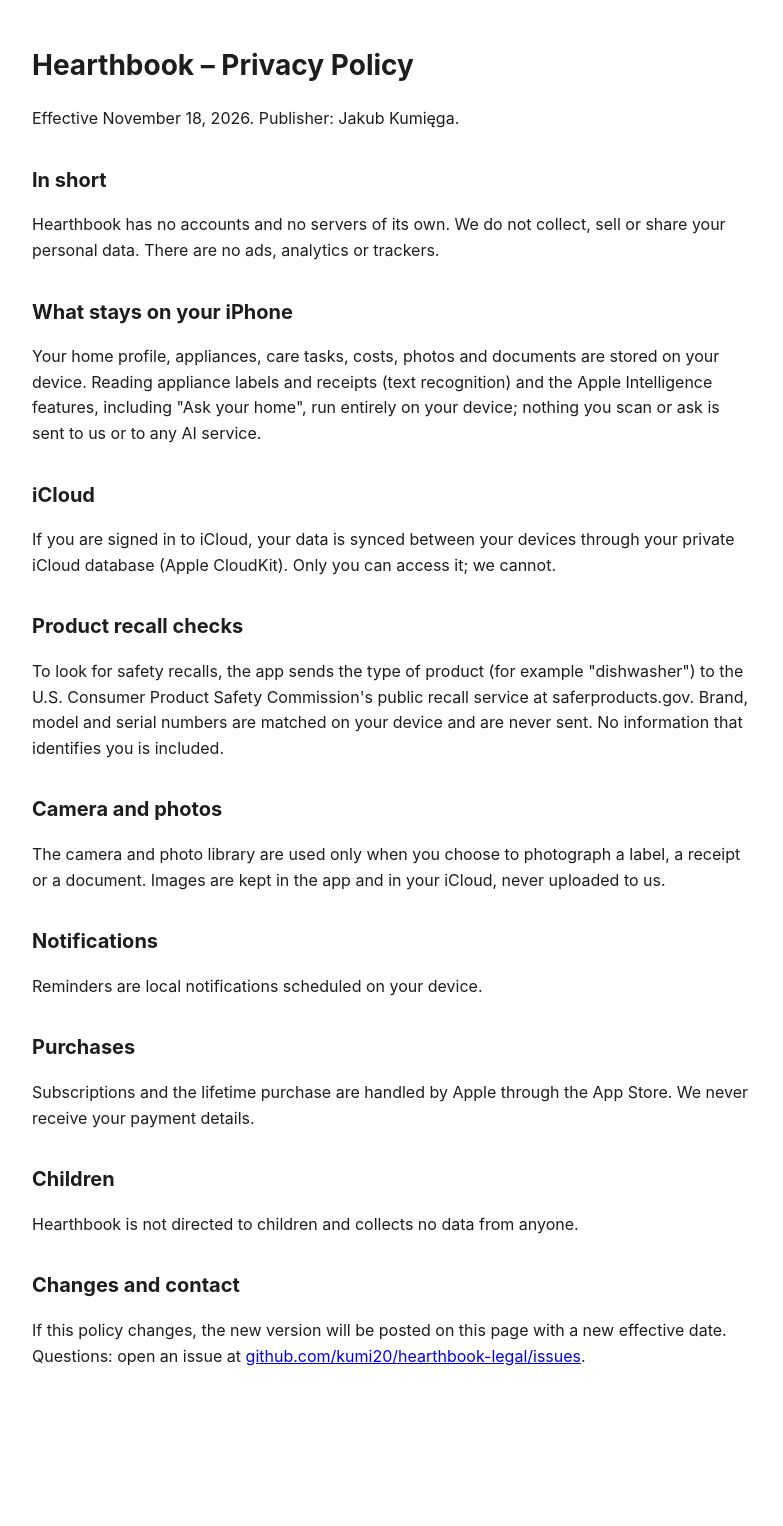
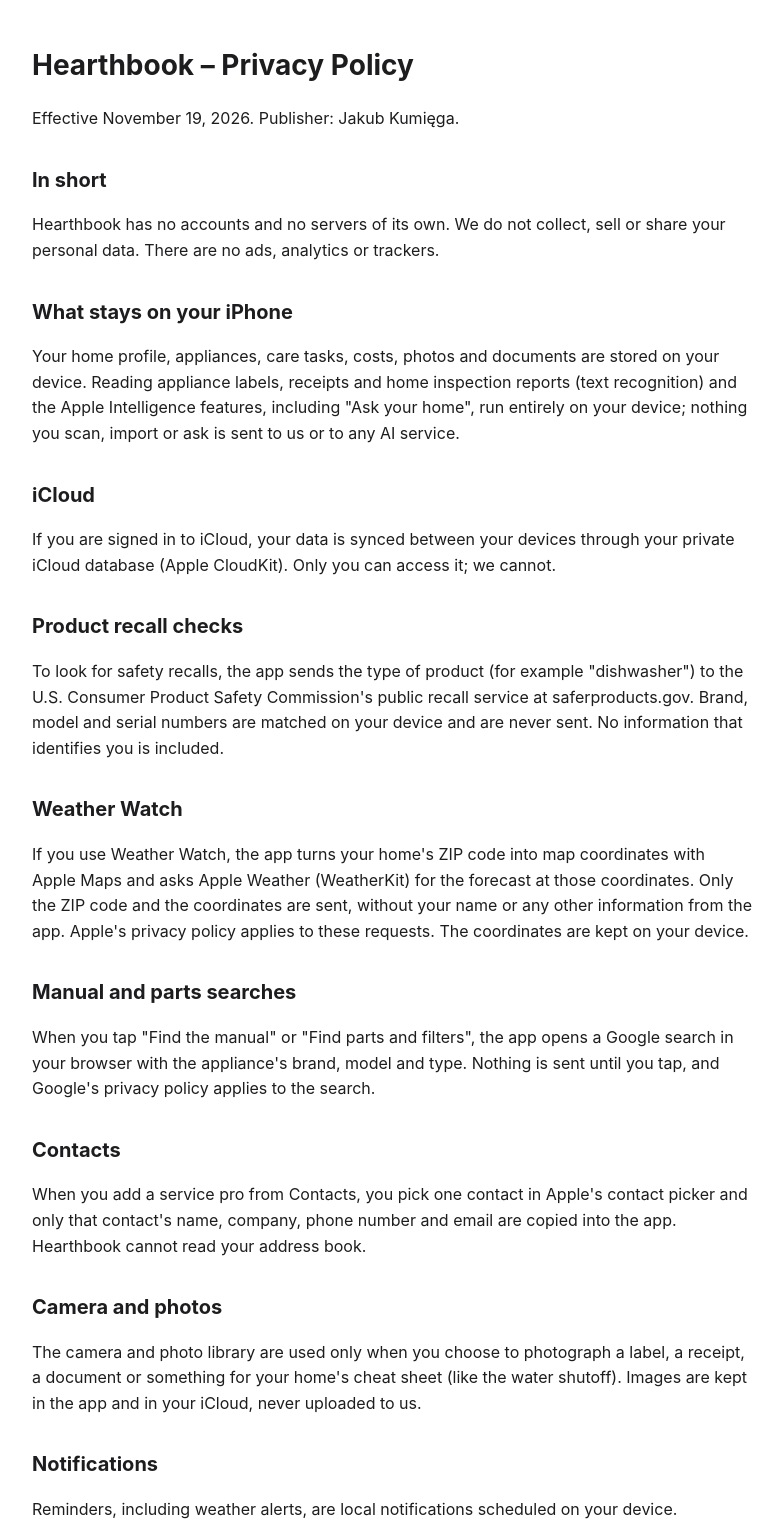
Before and after one commit to kumi20/hearthbook-legal, a plain HTML site: page privacy.html in a window 1280 px wide. Shown: the top 1526 px of the page, without its empty margins (248-1031 px from the left). Before the commit the page ends 1409 px from the top, so only its background shows below. Drawn offline with Linux system fonts and the light colour scheme.

Commit message:
Privacy policy: Weather Watch, manual searches, contacts, inspection reports

```diff
--- a/privacy.html
+++ b/privacy.html
@@ -12,13 +12,13 @@
 </head>
 <body>
 <h1>Hearthbook – Privacy Policy</h1>
-<p>Effective November 18, 2026. Publisher: Jakub Kumięga.</p>
+<p>Effective November 19, 2026. Publisher: Jakub Kumięga.</p>
 
 <h2>In short</h2>
 <p>Hearthbook has no accounts and no servers of its own. We do not collect, sell or share your personal data. There are no ads, analytics or trackers.</p>
 
 <h2>What stays on your iPhone</h2>
-<p>Your home profile, appliances, care tasks, costs, photos and documents are stored on your device. Reading appliance labels and receipts (text recognition) and the Apple Intelligence features, including "Ask your home", run entirely on your device; nothing you scan or ask is sent to us or to any AI service.</p>
+<p>Your home profile, appliances, care tasks, costs, photos and documents are stored on your device. Reading appliance labels, receipts and home inspection reports (text recognition) and the Apple Intelligence features, including "Ask your home", run entirely on your device; nothing you scan, import or ask is sent to us or to any AI service.</p>
 
 <h2>iCloud</h2>
 <p>If you are signed in to iCloud, your data is synced between your devices through your private iCloud database (Apple CloudKit). Only you can access it; we cannot.</p>
@@ -26,11 +26,20 @@
 <h2>Product recall checks</h2>
 <p>To look for safety recalls, the app sends the type of product (for example "dishwasher") to the U.S. Consumer Product Safety Commission's public recall service at saferproducts.gov. Brand, model and serial numbers are matched on your device and are never sent. No information that identifies you is included.</p>
 
+<h2>Weather Watch</h2>
+<p>If you use Weather Watch, the app turns your home's ZIP code into map coordinates with Apple Maps and asks Apple Weather (WeatherKit) for the forecast at those coordinates. Only the ZIP code and the coordinates are sent, without your name or any other information from the app. Apple's privacy policy applies to these requests. The coordinates are kept on your device.</p>
+
+<h2>Manual and parts searches</h2>
+<p>When you tap "Find the manual" or "Find parts and filters", the app opens a Google search in your browser with the appliance's brand, model and type. Nothing is sent until you tap, and Google's privacy policy applies to the search.</p>
+
+<h2>Contacts</h2>
+<p>When you add a service pro from Contacts, you pick one contact in Apple's contact picker and only that contact's name, company, phone number and email are copied into the app. Hearthbook cannot read your address book.</p>
+
 <h2>Camera and photos</h2>
-<p>The camera and photo library are used only when you choose to photograph a label, a receipt or a document. Images are kept in the app and in your iCloud, never uploaded to us.</p>
+<p>The camera and photo library are used only when you choose to photograph a label, a receipt, a document or something for your home's cheat sheet (like the water shutoff). Images are kept in the app and in your iCloud, never uploaded to us.</p>
 
 <h2>Notifications</h2>
-<p>Reminders are local notifications scheduled on your device.</p>
+<p>Reminders, including weather alerts, are local notifications scheduled on your device.</p>
 
 <h2>Purchases</h2>
 <p>Subscriptions and the lifetime purchase are handled by Apple through the App Store. We never receive your payment details.</p>
```
